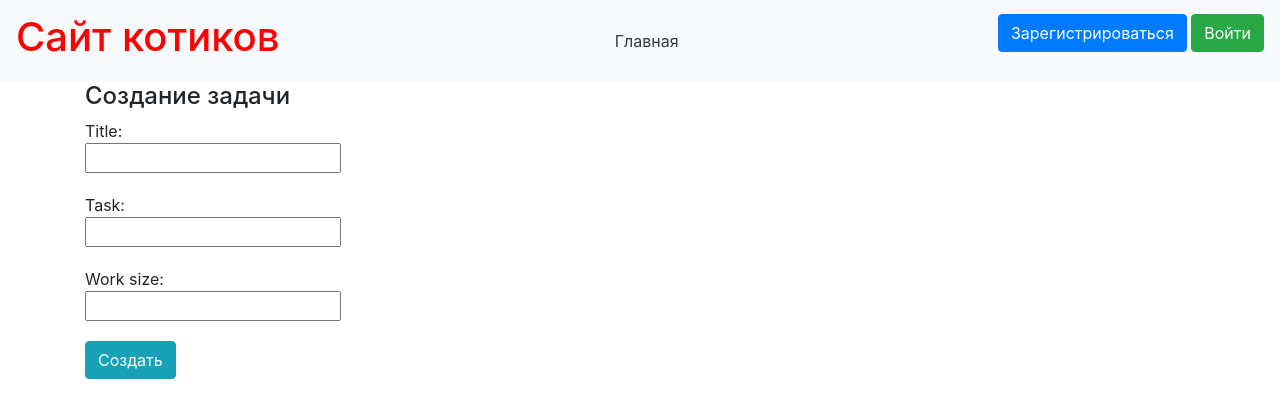
After one commit to AnnaVolleyball/Website_Django_Cats, a Django app: template catsite/main/templates/tasks/new_task.html in a window 1280 px wide. The commit adds this page. Shown: the top 418 px of the page. Run offline with Django 3.2, Linux system fonts and the light colour scheme; the template is opened without the code that fills it: most values are stand-ins (such as "Sample title", 1, 10 or a date in 2020); form fields are guessed from the names that the template uses; some libraries are stand-ins or nearby versions.

Commit message:
Login users can make new tasks: - Made model - Made form - Made view - Others settings

```diff
--- a/catsite/catsite/urls.py
+++ b/catsite/catsite/urls.py
@@ -6,5 +6,6 @@ urlpatterns = [
     path('admin/', admin.site.urls),
     path('', views.index_page, name='home'),
     path('users/', include('main.urls')),
-    path('edit_profile/', views.ChangeUser.as_view(), name='edit_profile')
+    path('edit_profile/', views.ChangeUser.as_view(), name='edit_profile'),
+    path('new_task/', views.Tasks.as_view(), name='new_task')
 ]
--- a/catsite/main/templates/main/base.html
+++ b/catsite/main/templates/main/base.html
@@ -16,8 +16,8 @@
     <nav class="navbar navbar-light bg-light">
         <a class="navbar-brand" href="#"><h1>Сайт котиков</h1></a>
         <a class="p-2 text-dark" href="{% url 'home' %}">Главная</a>
-        <a class="btn btn-primary" href="{% url 'change_profile' %}">Изменить профиль</a>
         {% if user.is_authenticated %}
+            <a class="btn btn-primary" href="{% url 'edit_profile' %}">Изменить профиль</a>
             <a class="navbar-brand" href="#" onclick="event.preventDefault(); document.getElementById('logout-form').submit();">{{ user.username }}</a>
     <form id="logout-form" action="{% url 'logout' %}" method="post" style="display: none;">
         {% csrf_token %}
--- a/catsite/main/templates/main/index.html
+++ b/catsite/main/templates/main/index.html
@@ -2,8 +2,8 @@
 
 {% block content %}
 <h1>Записи в блоге</h1>
-{% if current_user.is_authenticated %}
-    <a href="news" class="btn btn-secondary">Добавить новость</a>
+{% if user.is_authenticated %}
+    <a href="new_task" class="btn btn-secondary">Добавить новость</a>
 {% endif %}
 {% for item in tasks %}
 <div class="col-md6 border rounded">
@@ -12,7 +12,7 @@
         {{item.task}}
     </div>
     <div>
-        Дата написания - {{item.date}}
+        Дата написания - {{item.start_date}}
     </div>
 </div>
 {% if current_user.is_authenticated and current_user == item.user %}
--- /dev/null
+++ b/catsite/main/templates/tasks/new_task.html
@@ -0,0 +1,27 @@
+{% extends "main/base.html" %}
+{% load widget_tweaks %}
+
+{% block content %}
+    <h4>Создание задачи</h4>
+    <form action="{% url 'new_task' %}" method="post">
+         {% csrf_token %}
+        {{ form.title.label }}:<br>
+         <div>
+                {{ form.title|add_class:'form-control' }}
+         </div>
+        {{ form.task.label }}:<br>
+         <div>
+                {{ form.task|add_class:'form-control' }}
+         </div>
+        {{ form.work_size.label }}:<br>
+         <div>
+                {{ form.work_size|add_class:'form-control' }}
+         </div>
+        <button type="submit" class="btn btn-info">Создать</button>
+        {% for field in form %}
+          {% for error in field.errors %}
+            <p style="color: red;">{{ error }}</p>
+          {% endfor %}
+        {% endfor %}
+    </form>
+{% endblock %}
--- a/catsite/main/urls.py
+++ b/catsite/main/urls.py
@@ -2,10 +2,11 @@ from django.contrib import admin
 from django.urls import path, include
 from django.contrib.auth import views as auth_views
 from . import views
-from .views import Register, ChangeUser
+from .views import Register, ChangeUser, Tasks
 
 urlpatterns = [
     path('', include('django.contrib.auth.urls')),
     path('register/', Register.as_view(), name='register'),
-    path('edit_profile/', ChangeUser.as_view(), name='edit_profile')
+    path('edit_profile/', ChangeUser.as_view(), name='edit_profile'),
+    path('new_task/', Tasks.as_view(), name='new_task')
 ]
```
Also changed, not shown: catsite/main/forms.py (+17 -1 lines), catsite/main/models.py (+15 -4 lines), catsite/main/views.py (+23 -1 lines), catsite/db.sqlite3.
